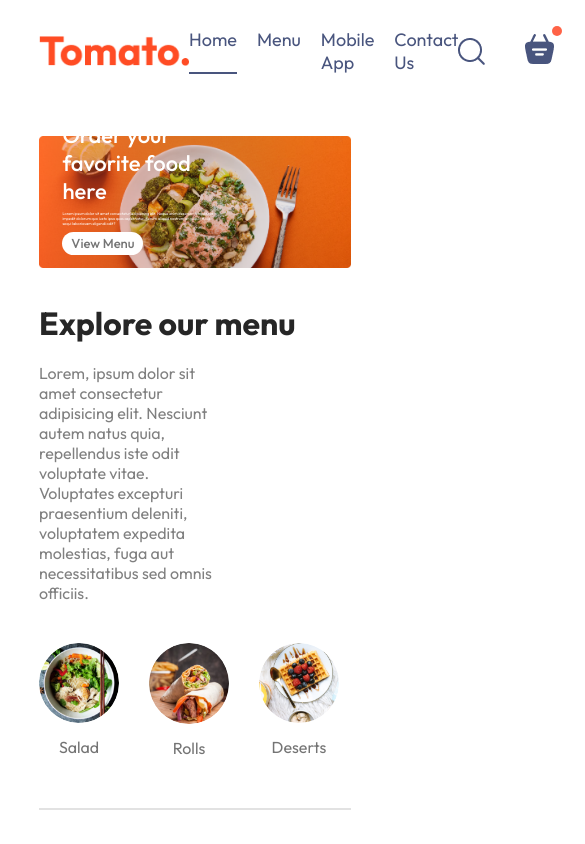
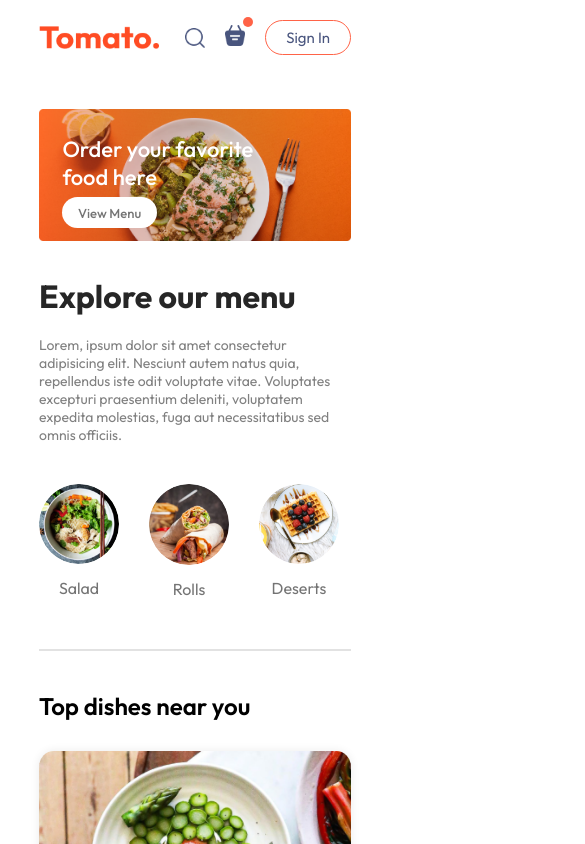
Before and after one commit to sergey87chuvasov/Food-Delivery-App, a React (Vite) app: page / in a window 390 px wide. Shown: the top 844 px of the page, 585 px wide, since content can reach past the window. Built offline with nearby package versions, Linux system fonts and the light colour scheme.

Commit message:
added media to the project

```diff
--- a/src/components/ExploreMenu/ExploreMenu.css
+++ b/src/components/ExploreMenu/ExploreMenu.css
@@ -53,3 +53,10 @@
   border: 4px solid tomato;
   padding: 2px;
 }
+
+@media (max-width: 1050px) {
+  .explore-menu-text {
+    max-width: 100%;
+    font-size: 14px;
+  }
+}
--- a/src/components/Footer/Footer.css
+++ b/src/components/Footer/Footer.css
@@ -51,3 +51,15 @@
   background-color: gray;
   border: none;
 }
+
+@media (max-width: 750px) {
+  .footer-content {
+    display: flex;
+    flex-direction: column;
+    gap: 35px;
+  }
+
+  .footer-copyright {
+    text-align: center;
+  }
+}
--- a/src/components/Header/Header.css
+++ b/src/components/Header/Header.css
@@ -38,3 +38,23 @@
   font-size: max(1vw, 13px);
   border-radius: 50px;
 }
+
+@media (max-width: 1050px) {
+  .header-contents {
+    max-width: 45%;
+  }
+}
+
+@media (max-width: 750px) {
+  .header-contents {
+    max-width: 65%;
+  }
+
+  .header-contents p {
+    display: none;
+  }
+
+  .header-contents button {
+    padding: 2vw 4vw;
+  }
+}
--- a/src/components/Navbar/Navbar.css
+++ b/src/components/Navbar/Navbar.css
@@ -60,3 +60,56 @@
   top: -8px;
   right: -8px;
 }
+
+@media (max-width: 1050px) {
+  .navbar .logo {
+    width: 140px;
+  }
+
+  .navbar-menu {
+    gap: 20px;
+    font-size: 17px;
+  }
+
+  .navbar-right {
+    gap: 30px;
+  }
+
+  .navbar-right img {
+    width: 22px;
+  }
+
+  .navbar-right button {
+    padding: 8px 25px;
+  }
+}
+
+@media (max-width: 900px) {
+  .navbar .logo {
+    width: 120px;
+  }
+
+  .navbar-menu {
+    gap: 15px;
+    font-size: 16px;
+  }
+
+  .navbar-right {
+    gap: 20px;
+  }
+
+  .navbar-right img {
+    width: 20px;
+  }
+
+  .navbar-right button {
+    padding: 7px 20px;
+    font-size: 15px;
+  }
+}
+
+@media (max-width: 750px) {
+  .navbar-menu {
+    display: none;
+  }
+}
--- a/src/components/Navbar/Navbar.jsx
+++ b/src/components/Navbar/Navbar.jsx
@@ -1,5 +1,6 @@
 import { useState } from 'react';
 import { assets } from '../../assets/assets';
+import { Link } from 'react-router-dom';
 import './Navbar.css';
 
 function Navbar() {
@@ -8,30 +9,34 @@ function Navbar() {
     <div className='navbar'>
       <img className='logo' src={assets.logo} alt='logo' />
       <ul className='navbar-menu'>
-        <li
+        <Link
+          to='/'
           onClick={() => setMenu('home')}
           className={menu === 'home' ? 'active' : ''}
         >
           Home
-        </li>
-        <li
+        </Link>
+        <a
+          href='#explore-menu'
           onClick={() => setMenu('menu')}
           className={menu === 'menu' ? 'active' : ''}
         >
           Menu
-        </li>
-        <li
+        </a>
+        <a
+          href='#app-download'
           onClick={() => setMenu('mobile-app')}
           className={menu === 'mobile-app' ? 'active' : ''}
         >
           Mobile App
-        </li>
-        <li
+        </a>
+        <a
+          href='#footer'
           onClick={() => setMenu('contact-us')}
           className={menu === 'contact-us' ? 'active' : ''}
         >
           Contact Us
-        </li>
+        </a>
       </ul>
       <div className='navbar-right'>
         <img src={assets.search_icon} alt='search-icon' />
--- a/src/index.css
+++ b/src/index.css
@@ -5,6 +5,7 @@
   margin: 0;
   box-sizing: border-box;
   font-family: 'Outfit', sans-serif;
+  scroll-behavior: smooth;
 }
 
 body {
```
